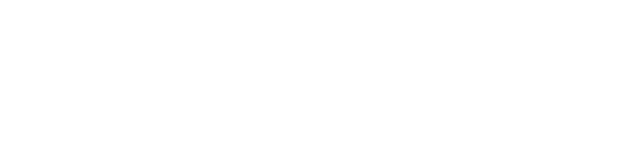
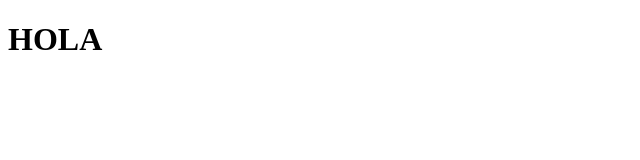
Before and after one commit to Davidarredondo/aprendiendogithub2, a plain HTML site: page index.html in a window 1280 px wide. Shown: the whole page, without its empty margins (0-640 px from the left). Drawn offline with Linux system fonts and the light colour scheme.

Commit message:
Se crea titulo del index

```diff
--- a/index.html
+++ b/index.html
@@ -7,6 +7,8 @@
     <title>Document</title>
 </head>
 <body>
-
+    <main>
+        <h1>HOLA</h1>
+    </main>
 </body>
 </html>
```
